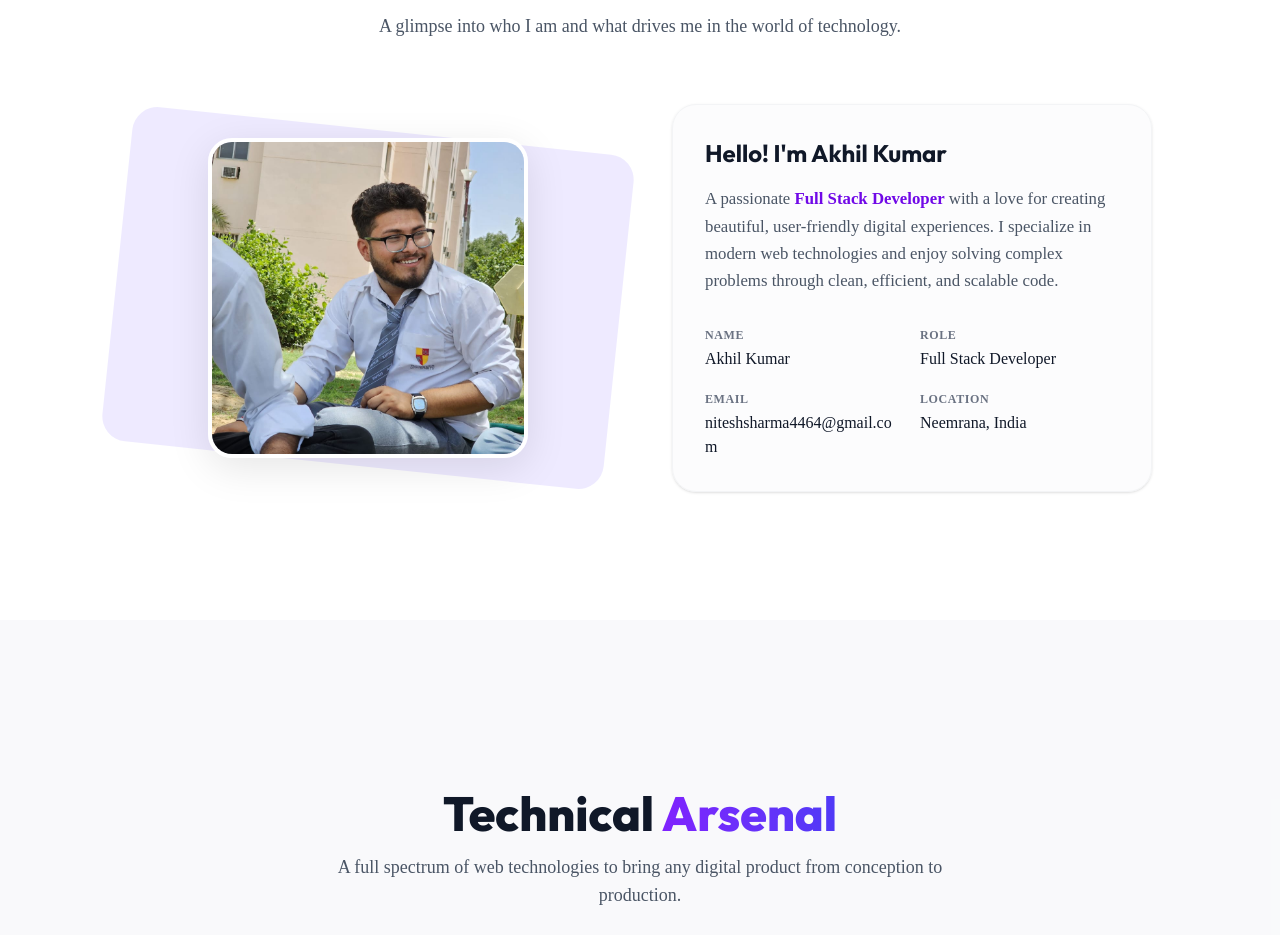
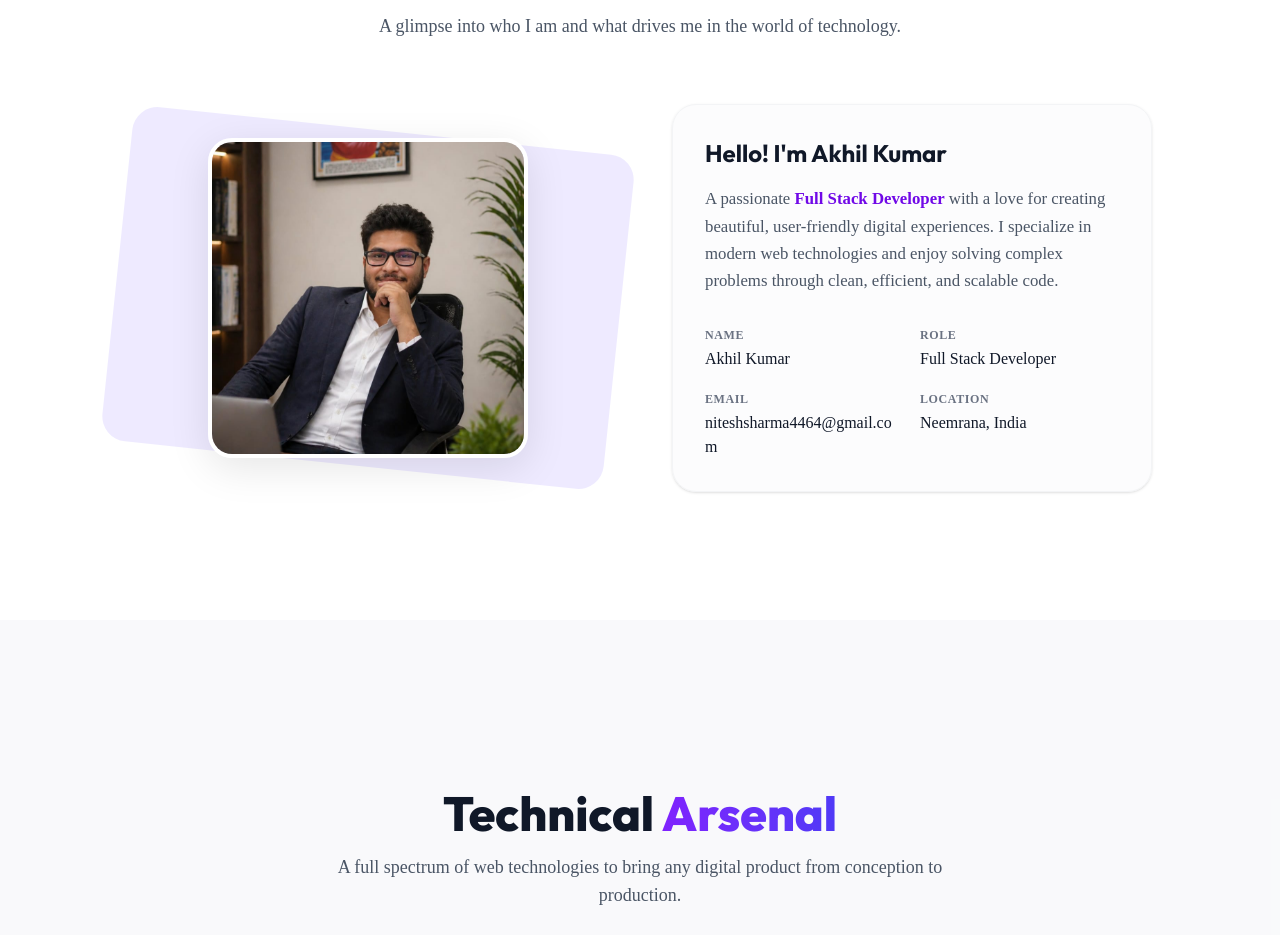
Before and after one commit to Akhilkumar4464/next-portfolio, a Next.js app in the folder frontend/: page / in a window 1280 px wide. Shown: the part 980-1915 px from the top of the page. Built offline with nearby package versions, Linux system fonts and the light colour scheme.

Commit message:
feat: update About component to use new profile image

```diff
--- a/frontend/src/components/About.jsx
+++ b/frontend/src/components/About.jsx
@@ -39,7 +39,7 @@ export default function About() {
 
           <motion.img
             whileHover={{ scale: 1.02, transition: { type: "spring", stiffness: 300 } }}
-            src="/akhil.jpg"
+            src="/profileforwebsite.jpeg"
             alt="Profile"
             className="w-64 h-64 sm:w-80 sm:h-80 rounded-3xl object-cover shadow-[0_10px_40px_rgba(0,0,0,0.1)] cursor-pointer relative z-10 border-4 border-white transition-all duration-500 group-hover:shadow-[0_20px_50px_rgba(124,58,237,0.2)]"
           />
```
Also changed, not shown: frontend/public/profileforwebsite.jpeg (added).
